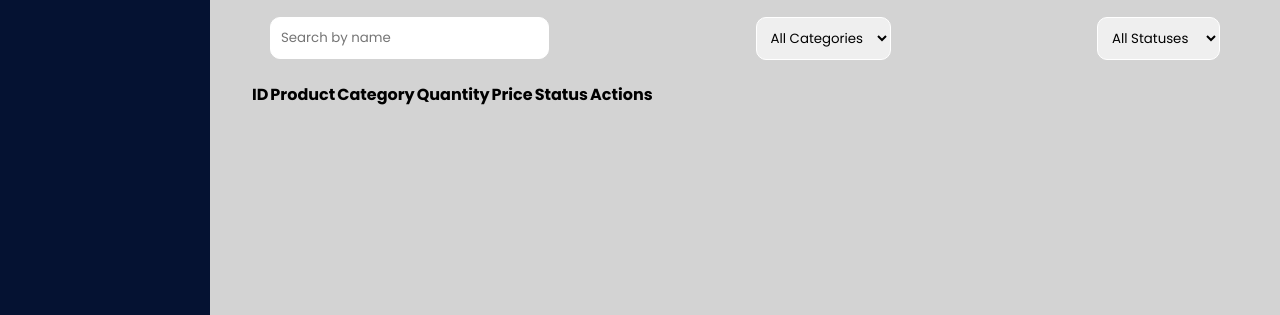
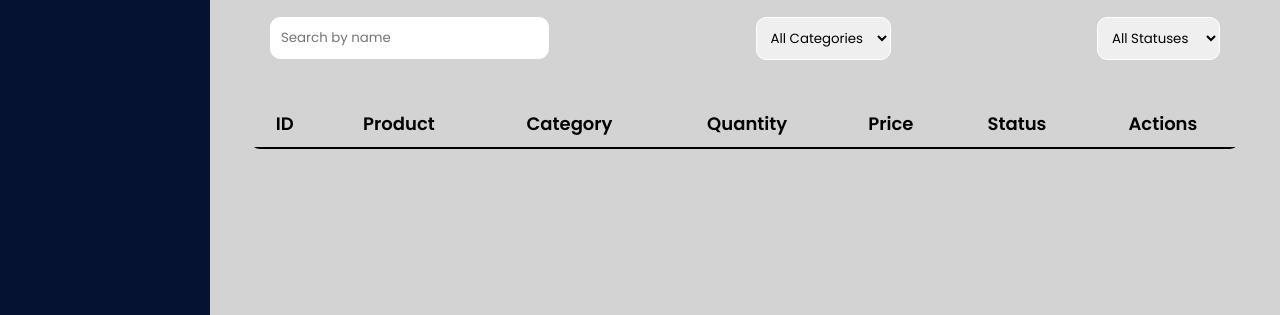
Before and after one commit to stevemusili/stock-track, a plain HTML site: page index.html in a window 1280 px wide. Shown: the part 485-800 px from the top of the page. Drawn offline with Linux system fonts and the light colour scheme.

Commit message:
add styling to products table

```diff
--- a/style.css
+++ b/style.css
@@ -184,3 +184,21 @@ body {
     border: 1px solid white;
     outline: none;
 }
+
+.products {
+    margin-top: 20px;
+}
+
+.products-table {
+    width: 100%;
+    border-radius: 10px;
+    border-collapse: collapse;
+    overflow: hidden;
+}
+
+.products-table thead th {
+    padding: 10px 12px;
+    font-weight: 600;
+    font-size: 18px;
+    border-bottom: 2px solid;
+}
```
